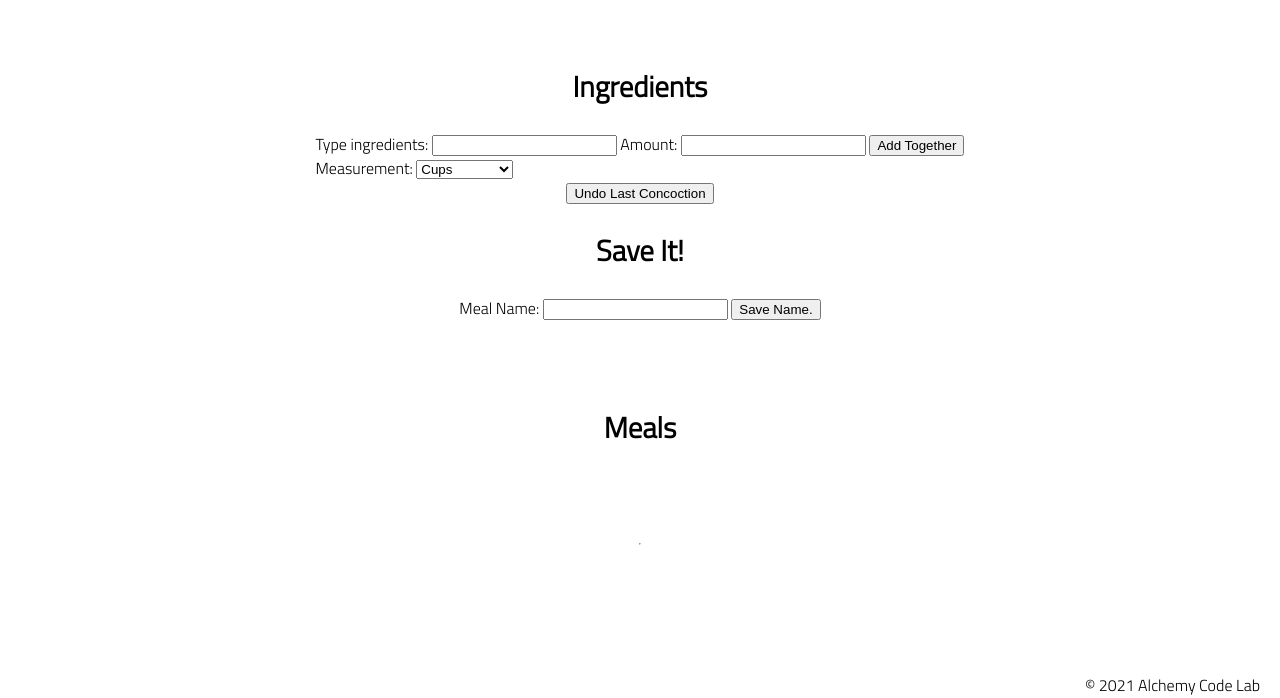
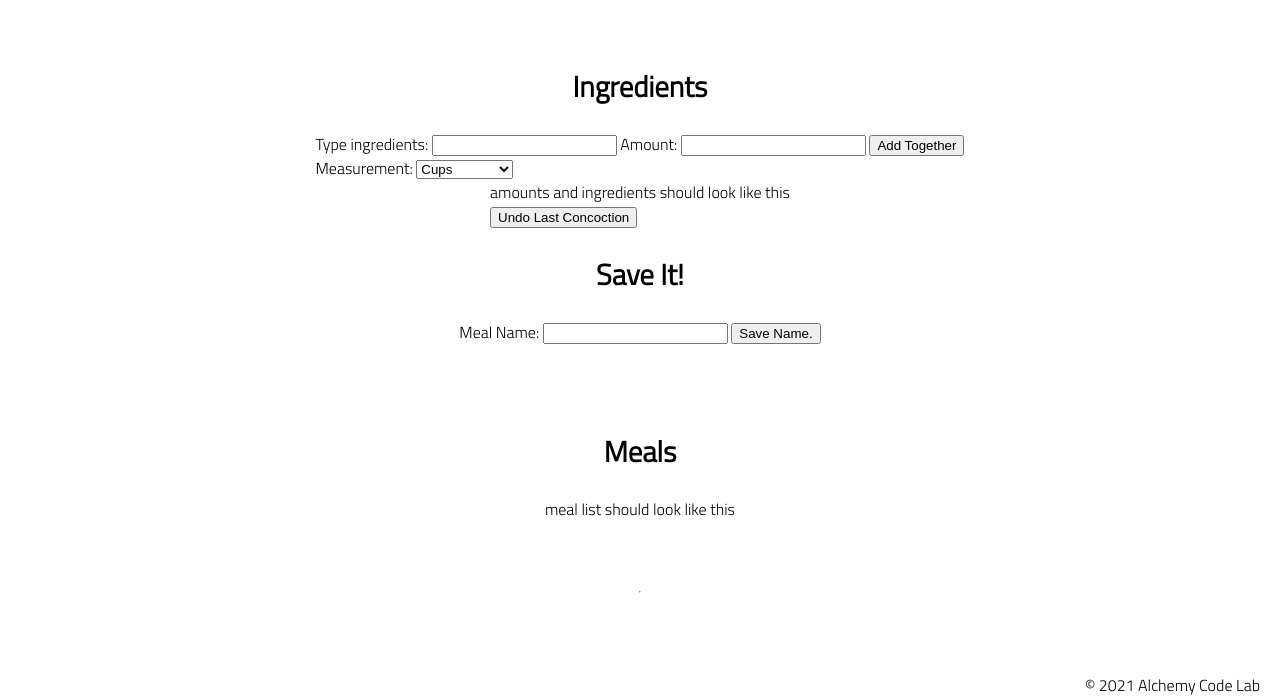
Before and after one commit to BrendenSeifried/fromscratch-mealcounter, a plain HTML site: page index.html in a window 1280 px wide. Shown: the part 102-800 px from the top of the page. Drawn offline with Linux system fonts and the light colour scheme.

Commit message:
Entered sample text to know where thing should go.

```diff
--- a/app.js
+++ b/app.js
@@ -42,6 +42,7 @@ supply.addEventListener('submit', (e) => {
     console.log(userData);
     meals.push(userData);
     rendFood();
+
 });
 
 //counters.push(userData);
--- a/index.html
+++ b/index.html
@@ -44,7 +44,7 @@
                 </select>
             </div>
                 <div class="list-food">
-                    <ul id="list-food"></ul>
+                    <ul id="list-food">amounts and ingredients should look like this</ul>
                      <button id="undo">Undo Last Concoction</button>
                 </div>
 
@@ -62,7 +62,7 @@
             </div>
             <section>
                 <h2>Meals</h2>
-                <ul id="totals"></ul>
+                <ul id="totals">meal list should look like this</ul>
             </section>
 
 
```
